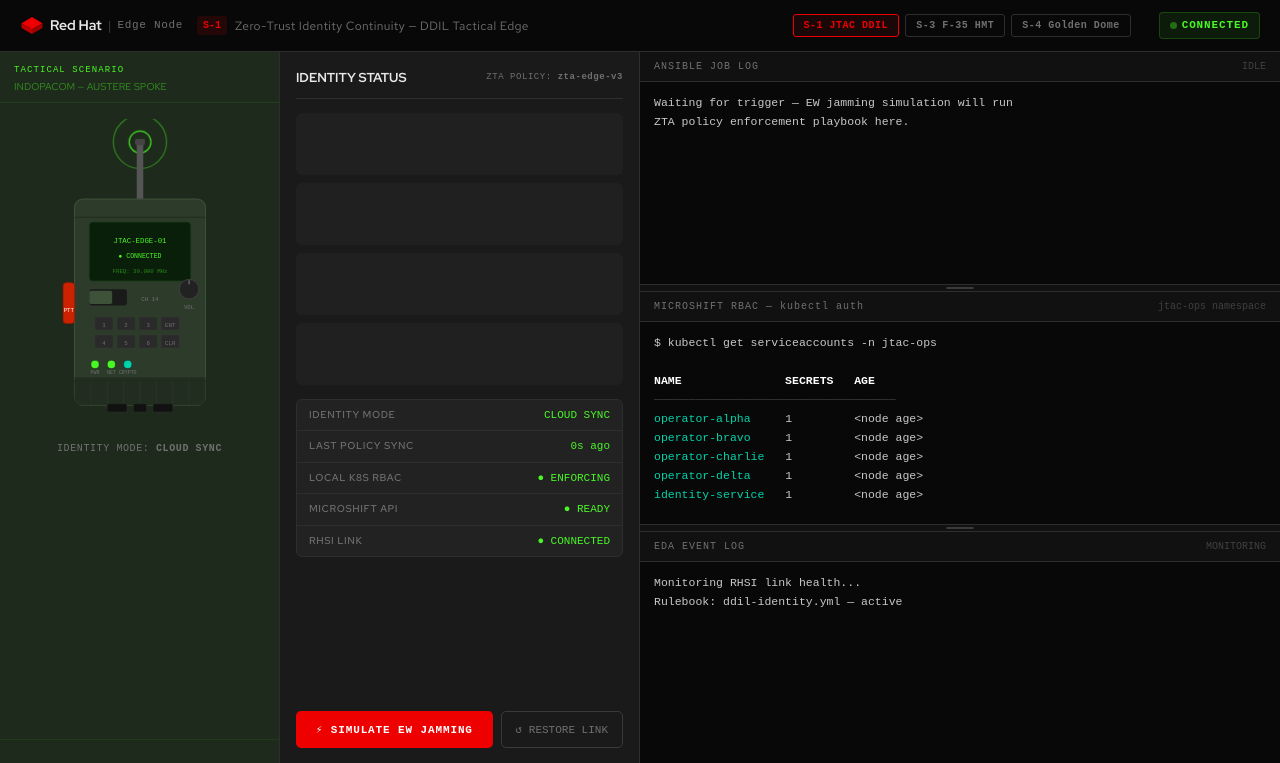
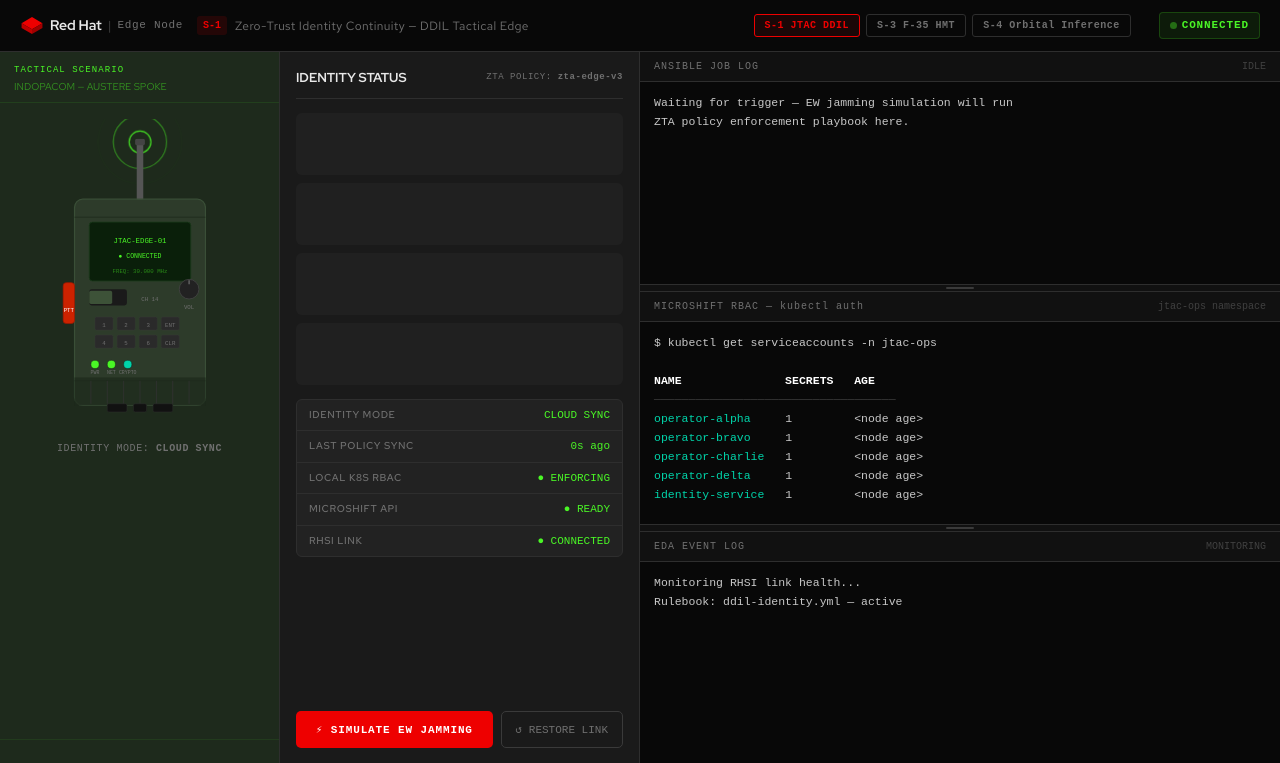
Before and after one commit to swarred/rh-edge-demo, a Flask app: page /scenario/1 in a window 1280 px wide. Shown: the top 763 px of the page. Run offline with Flask 3, Linux system fonts and the light colour scheme; data that the repository does not hold is empty; some libraries are stand-ins or nearby versions; some web fonts are replaced.

Commit message:
Rename S-4 nav label to 'Orbital Inference' across all scenario tabs
Co-Authored-By: Claude Sonnet 4.6 (1M context) <noreply@anthropic.com>

```diff
--- a/dashboard/templates/scenario1.html
+++ b/dashboard/templates/scenario1.html
@@ -32,7 +32,7 @@
   <nav class="scenario-nav">
     <a class="snav-link active" href="/scenario/1">S-1 JTAC DDIL</a>
     <a class="snav-link" href="/scenario/3">S-3 F-35 HMT</a>
-    <a class="snav-link" href="/scenario/4">S-4 Golden Dome</a>
+    <a class="snav-link" href="/scenario/4">S-4 Orbital Inference</a>
   </nav>
 
   <div id="link-indicator"
--- a/dashboard/templates/scenario3.html
+++ b/dashboard/templates/scenario3.html
@@ -140,7 +140,7 @@
   <nav class="scenario-nav">
     <a class="snav-link" href="/scenario/1">S-1 JTAC DDIL</a>
     <a class="snav-link active" href="/scenario/3">S-3 F-35 HMT</a>
-    <a class="snav-link" href="/scenario/4">S-4 Golden Dome</a>
+    <a class="snav-link" href="/scenario/4">S-4 Orbital Inference</a>
   </nav>
 
   <div class="header-link connected" id="link-badge">
--- a/dashboard/templates/scenario4.html
+++ b/dashboard/templates/scenario4.html
@@ -165,7 +165,7 @@
   <nav class="scenario-nav">
     <a class="snav-link" href="/scenario/1">S-1 JTAC DDIL</a>
     <a class="snav-link" href="/scenario/3">S-3 F-35 HMT</a>
-    <a class="snav-link active" href="/scenario/4">S-4 Golden Dome</a>
+    <a class="snav-link active" href="/scenario/4">S-4 Orbital Inference</a>
   </nav>
 
   <div class="header-link connected" id="link-badge">
```
